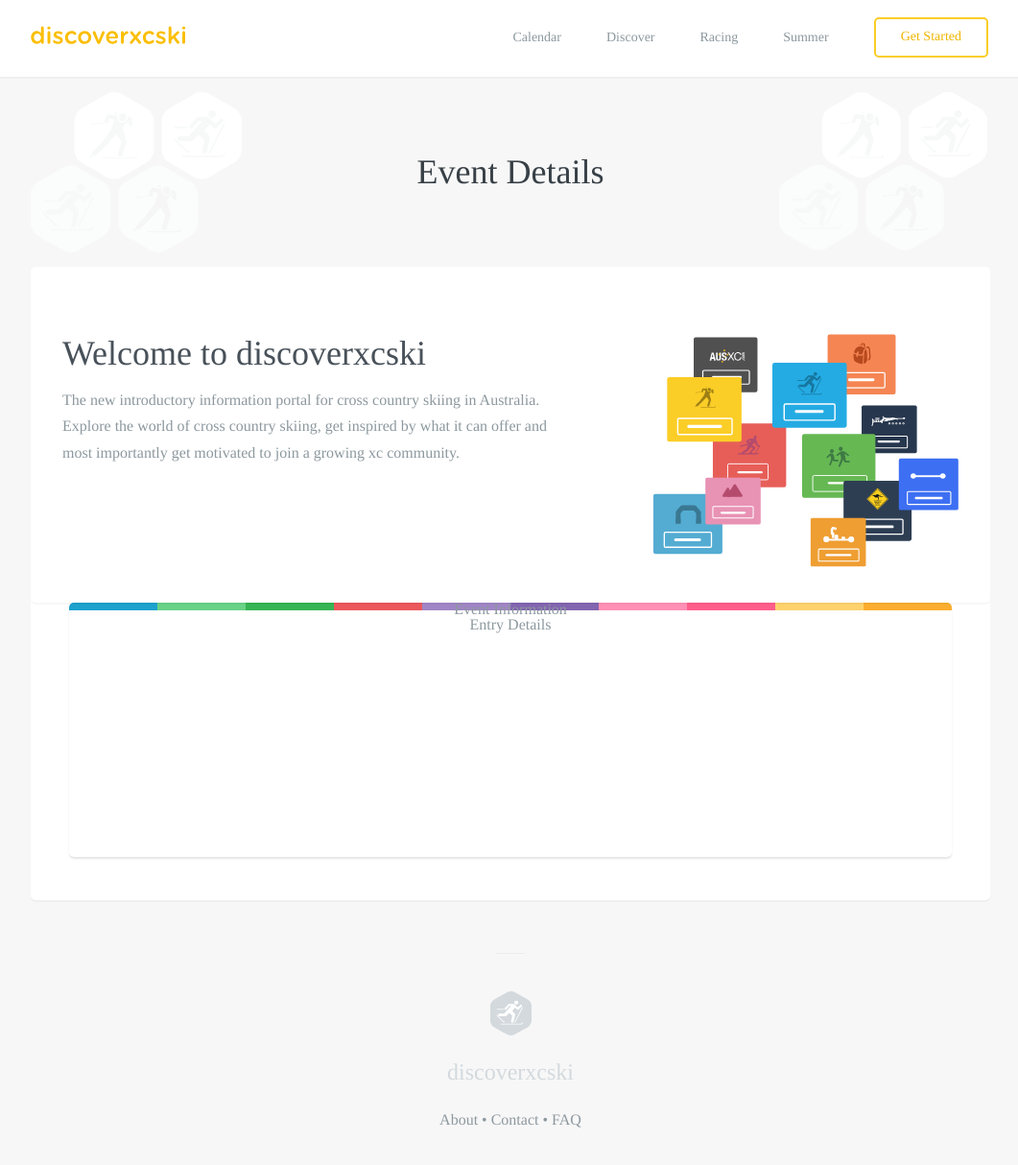
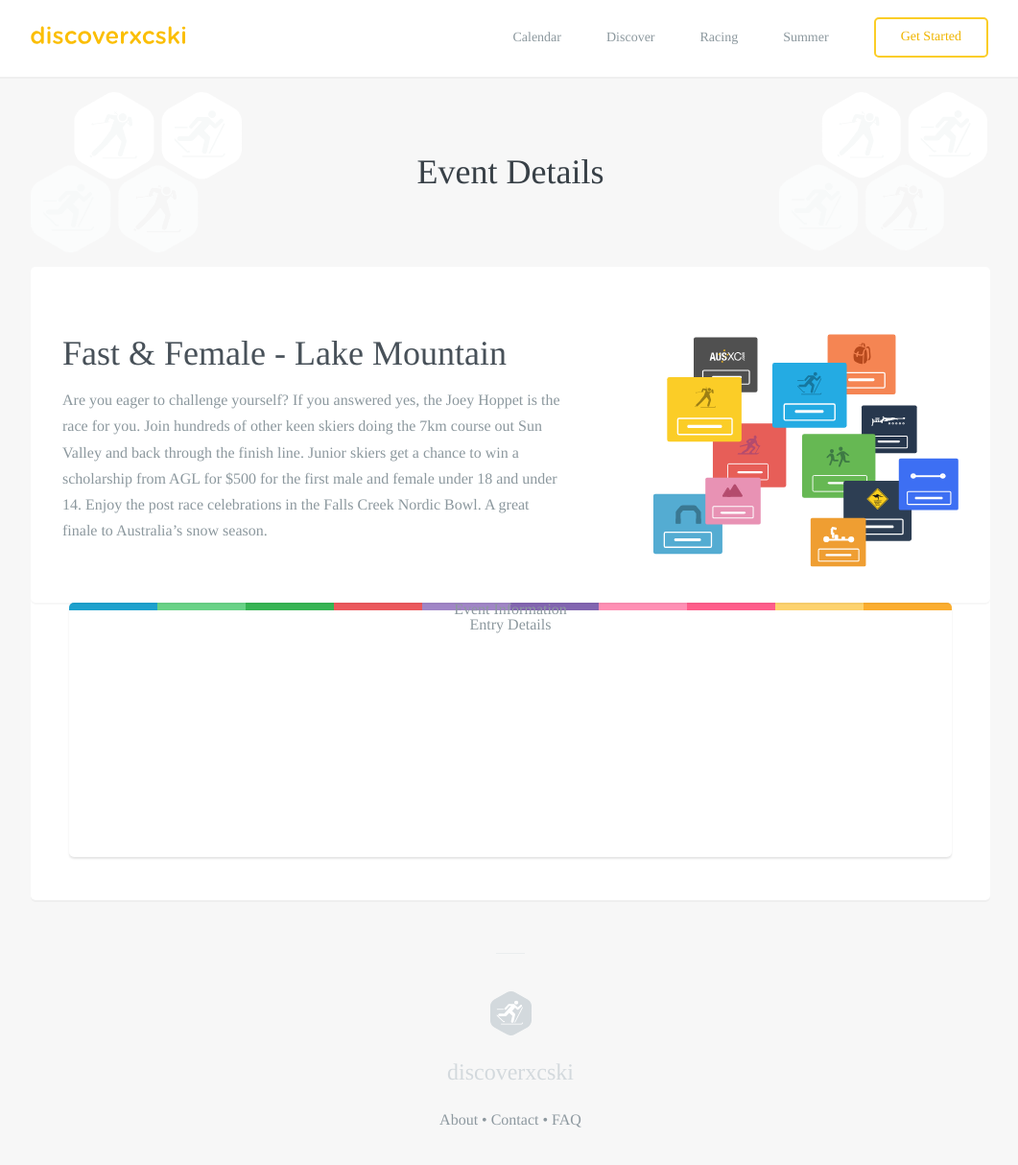
Before and after one commit to robcatto/robcatto.github.io, a Jekyll site: the page built from events/fast-&-female-lake-mountain/index.html, in a window 1280 px wide and 1231 px high. Shown: the top 1214 px of the window at 96% size, without its empty margins (108-1169 px from the left). Built offline with Jekyll 4.4.1, drawn with Linux system fonts in a browser that asks for light colours; some web fonts are replaced; Markdown is read by kramdown in place of the engine named in the settings.

Commit message:
Update index.html

```diff
--- a/events/fast-&-female-lake-mountain/index.html
+++ b/events/fast-&-female-lake-mountain/index.html
@@ -40,9 +40,9 @@ layout: default
                                                 max-height: 300px;
                                                 z-index: 9001">
 
-                                                <h1 class="welcome__card">Welcome to discoverxcski</h1>
+                                                <h1 class="welcome__card">Fast & Female - Lake Mountain</h1>
 
-                                                <p class="welcome__card--p">The new introductory information portal for cross country skiing in Australia. Explore the world of cross country skiing, get inspired by what it can offer and most importantly get motivated to join a growing xc community.</p>
+                                                <p class="welcome__card--p">Are you eager to challenge yourself?  If you answered yes, the Joey Hoppet is the race for you.  Join hundreds of other keen skiers doing the 7km course out Sun Valley and back through the finish line.  Junior skiers get a chance to win a scholarship from AGL for $500 for the first male and female under 18 and under 14.  Enjoy the post race celebrations in the Falls Creek Nordic Bowl.  A great finale to Australia’s snow season.</p>
 
 
 
```
